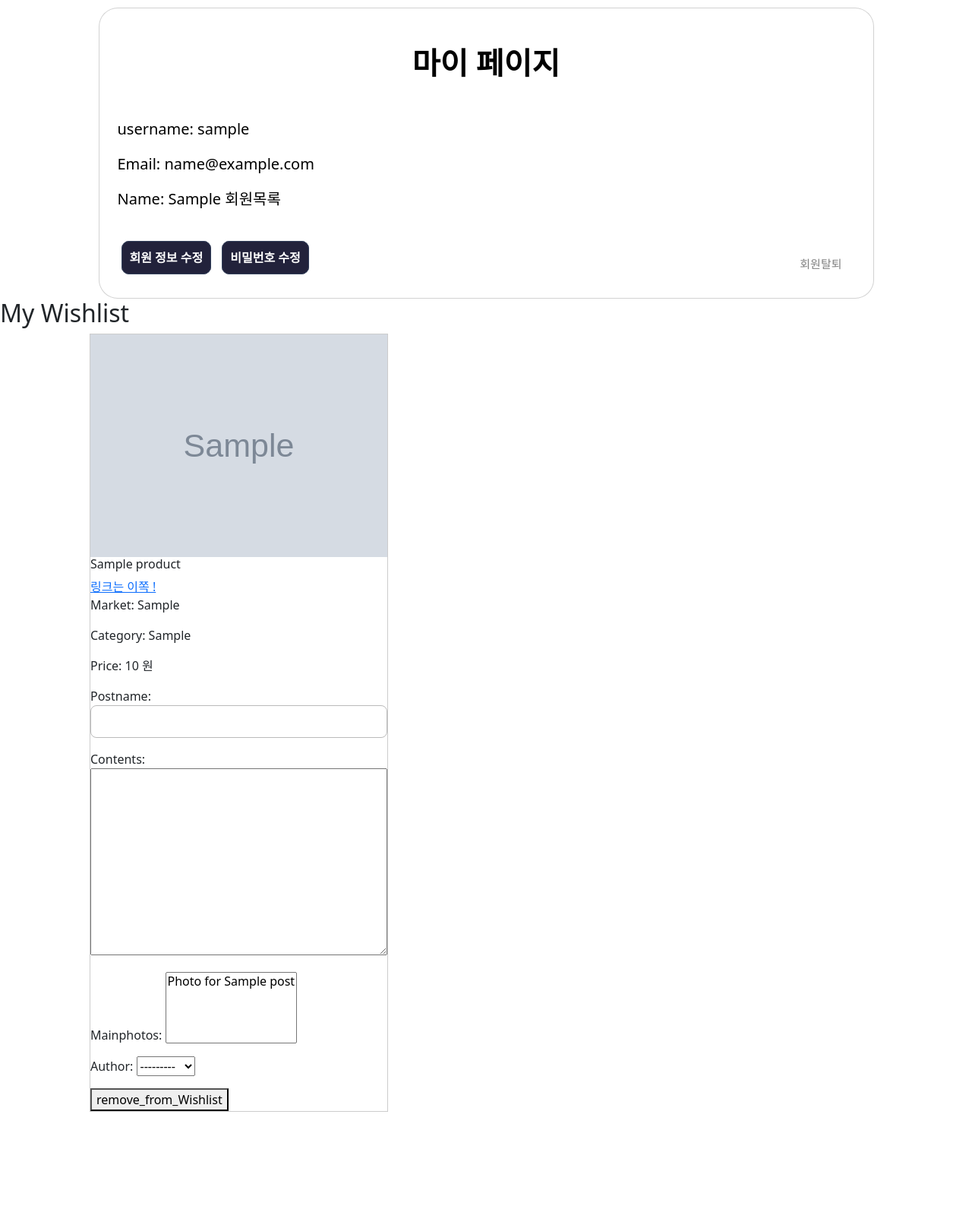
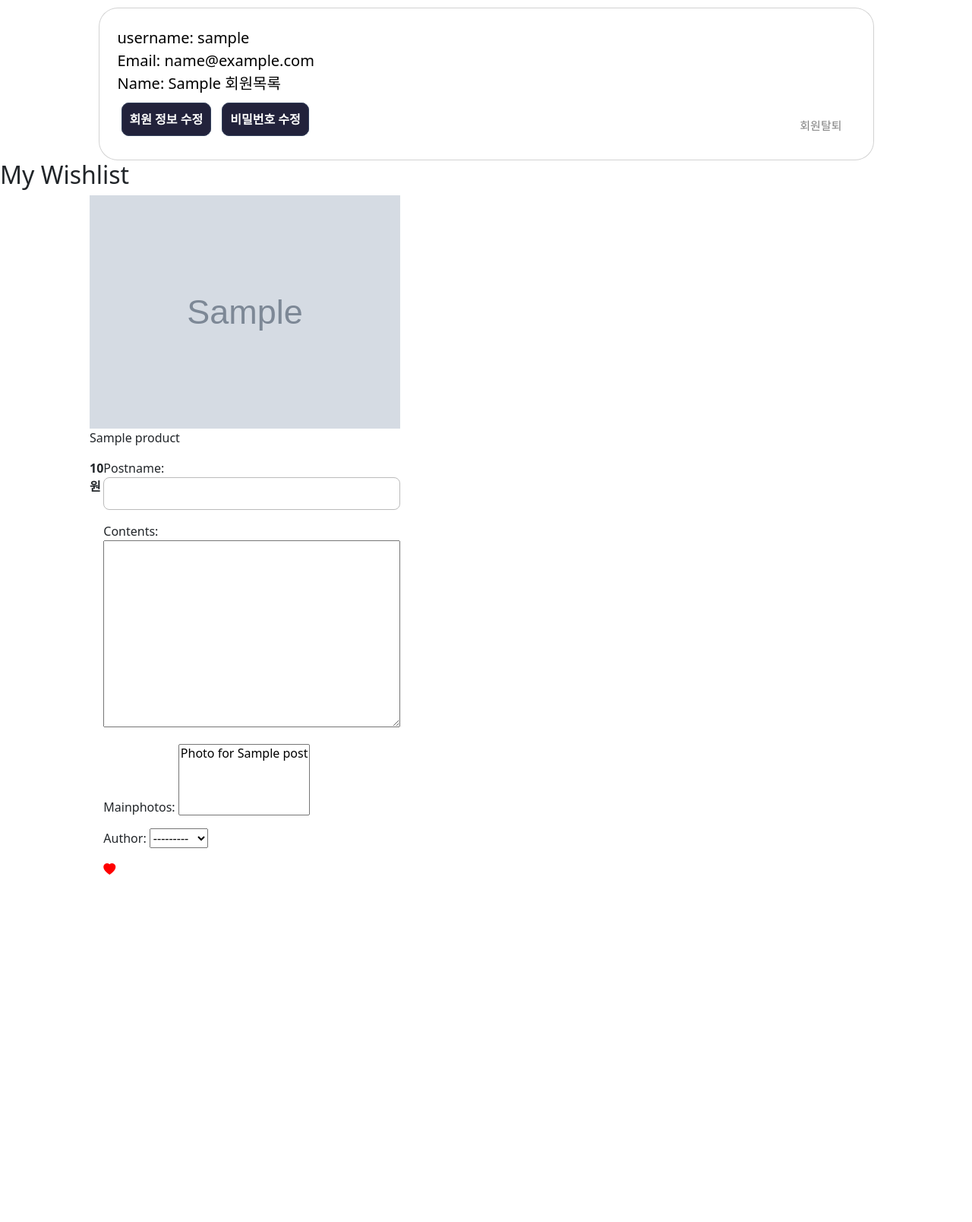
Before and after one commit to 2024-SoftwareProject/BE, a Django app: template uPC_project/accounts_app/templates/accounts/mypage.html in a window 1280 px wide. Shown: the part 135-1743 px from the top of the page at 76% size. After the commit the page ends 1286 px from the top, so only its background shows below. Run offline with Django 5.2, Linux system fonts and the light colour scheme; a user stored in the database is signed in; tables that the repository leaves empty hold one stand-in row (values such as "Sample post"); the template is opened without the code that fills it: values that come from a table or form of the project are taken from there, most other values are stand-ins (such as "Sample title", 1, 10 or a date in 2020); grey boxes marked "Sample" are stand-in pictures; some libraries are stand-ins or nearby versions.

Commit message:
하트 누르기 -> 위시 리스트 추가, 삭제

```diff
--- a/uPC_project/accounts_app/templates/accounts/mypage.html
+++ b/uPC_project/accounts_app/templates/accounts/mypage.html
@@ -3,6 +3,8 @@
 {% block title %}My Page{% endblock %}
 
 {% block content %}
+<link rel="stylesheet" href="https://cdn.jsdelivr.net/npm/bootstrap-icons@1.8.0/font/bootstrap-icons.css">
+
 <div class="container h-100">
     <div class="row d-flex justify-content-center align-items-center h-100">
       <div class="col-lg-12 col-xl-11">
@@ -10,16 +12,17 @@
           <div class="card-body p-md-4">
             <div class="row justify-content-center">
               <div>
-                <h2 class="text-center h1 fw-bold mb-5 mx-1 mx-md-4 mt-4">마이 페이지</h2>
                 <!-- Display user information or additional content as needed -->
                 <div style="text-align:left; font-size: 20px;">
-                    <p>username: {{ user.username}}</p>
-                    <p>Email: {{ user.email }}</p>
-                    <p>Name: {{ user.name }}</p>
+                    <h10>username: {{ user.username}}</h10>
+                    <br>
+                    <h10>Email: {{ user.email }}</h10>
+                    <br>
+                    <h10>Name: {{ user.name }}</h10>
                 </div>
 
                 <!-- Add more content as needed -->
-                <div style="margin-top: 50px">
+                <div style="margin-top: 20px">
                     <a href="{% url 'accounts_app:edit_account' %}" style=" padding: 10px; margin: 5px; color: white;  text-decoration: none; font-weight: bold; border: 1px solid #33415c; border-radius: 10px; background-color: #22223b;">회원 정보 수정</a>
                     <a href="{% url 'accounts_app:edit_password' %}" style="padding: 10px; margin: 5px; color: white;  text-decoration: none; font-weight: bold; border: 1px solid #33415c; border-radius: 10px; background-color: #22223b;">비밀번호 수정</a>
                     <form style="float: right; display: inline-block;" action="{% url 'accounts_app:delete_account' %}" method="POST">
@@ -35,26 +38,24 @@
     </div>
 </div>
 
-<!-- wishlist 추가 사항 -->
 <h2>My Wishlist</h2>
   {% if wishlist_products %}
   <div class="container px-5 mx-auto mt-20" style="display: grid; grid-template-columns: repeat(4, 1fr); gap: 20px; ">
     {% for product in wishlist_products %}
-      <div style="border: 1px solid #ccc;">
+      <div>
         <img src="{{ product.Pd_IMG }}" style="width: 100%; height: auto;" alt="Product Image">
-        <h6>{{ product.Pd_Name }}</h6>
-        <a href="{{ product.Pd_URL }}"> 링크는 이쪽 !</a>
-        <p>Market: {{ product.Pd_Market }}</p>
-        <p>Category: {{ product.Pd_Category }}</p>
-        <p>Price: {{ product.Pd_Price }} 원 </p>
+        <p>{{ product.Pd_Name }}</p>
+        <div class="d-flex justify-content-between">
+          <div style="font-weight: bold;">{{ product.Pd_Price }}원</div>
+          <form method="post" action="{% url 'accounts_app:remove_from_wishlist' product.Pd_IndexNumber %}">
+            {% csrf_token %}
+            {{ form.as_p }}
+            <button type="submit" data-product-id="{{ product.Pd_IndexNumber }}" style="border: none; background-color: transparent; width:16px; height: 16px; display: inline-block; padding: 0;">
+                <i class="bi-heart-fill" style="font-size:16px; color: red; cursor: pointer;"></i>
+            </button>
+          </form>
 
-        <!-- wishlist 삭제 버튼 -->
-        <form method="post" action="{% url 'accounts_app:remove_from_wishlist' product.Pd_IndexNumber %}">
-          {% csrf_token %}
-          {{ form.as_p }}
-          <button type="submit">remove_from_Wishlist</button>
-      </form>
-
+      </div>
     </div>
     {% endfor %}
   </div>
@@ -62,4 +63,17 @@
 <p>Your wishlist is empty.</p>
 {% endif %}
 
+<script>
+  var i = 0;
+  $('i').on('click',function(){
+      if(i==0){
+          $(this).attr('class','bi-heart');
+          i++;
+      }else if(i==1){
+          $(this).attr('class','bi-heart-fill');
+          i--;
+      }
+  });
+</script>
+
 {% endblock %}
```
